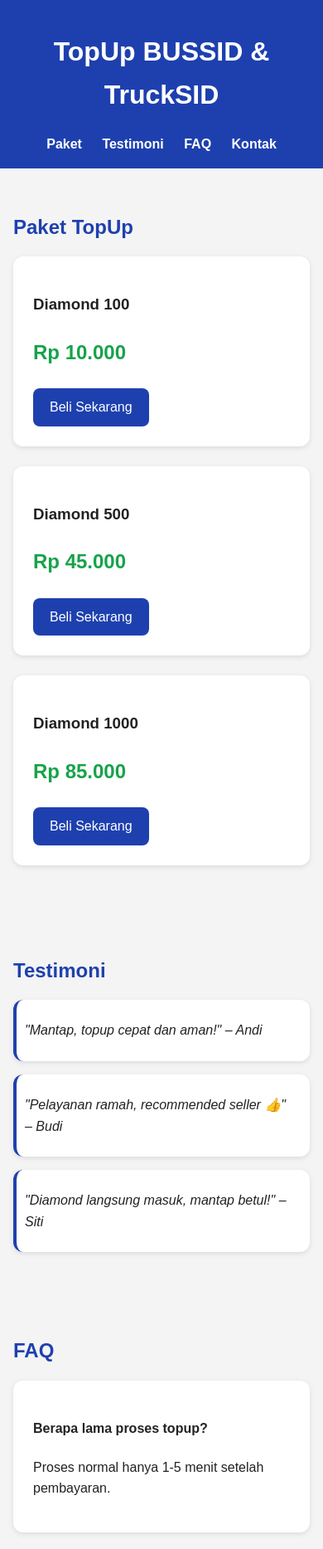
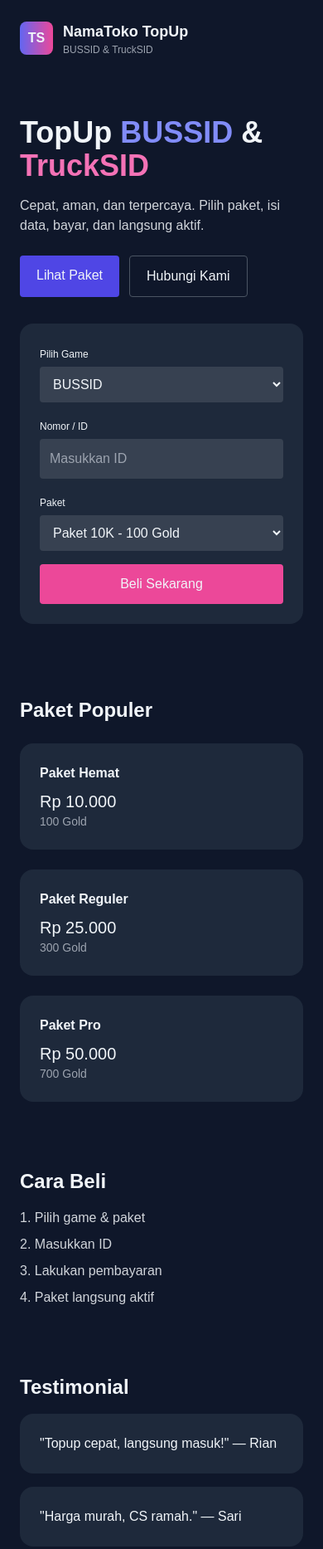
Before and after one commit to konchils-404/konchils-404, a plain HTML site: page index.html in a window 390 px wide. Shown: the top 1867 px of the page at 83% size. Drawn offline with nearby package versions, Linux system fonts and the light colour scheme.

Commit message:
Update index.html

```diff
--- a/index.html
+++ b/index.html
@@ -1,141 +1,126 @@
-<!DOCTYPE html>
+<!doctype html>
 <html lang="id">
 <head>
-  <meta charset="UTF-8" />
-  <meta name="viewport" content="width=device-width, initial-scale=1.0"/>
-  <title>TopUp BUSSID & TruckSID</title>
+  <meta charset="utf-8" />
+  <meta name="viewport" content="width=device-width,initial-scale=1" />
+  <title>TopUp BUSSID & TruckSID — NamaToko</title>
+  <meta name="description" content="Layanan topup BUSSID & TruckSID cepat, aman, dan terpercaya." />
+  <link href="https://cdn.jsdelivr.net/npm/tailwindcss@2.2.19/dist/tailwind.min.css" rel="stylesheet">
   <style>
-    body {
-      margin: 0;
-      font-family: "Poppins", sans-serif;
-      background: #f4f4f4;
-      color: #222;
-      line-height: 1.6;
-    }
-    header {
-      background: #1e40af;
-      color: #fff;
-      padding: 1rem;
-      text-align: center;
-    }
-    nav a {
-      margin: 0 10px;
-      color: #fff;
-      text-decoration: none;
-      font-weight: 600;
-    }
-    section {
-      padding: 2rem 1rem;
-      max-width: 900px;
-      margin: auto;
-    }
-    h2 {
-      color: #1e40af;
-      margin-bottom: 1rem;
-    }
-    .card {
-      background: #fff;
-      border-radius: 12px;
-      padding: 1.5rem;
-      margin-bottom: 1.5rem;
-      box-shadow: 0 2px 6px rgba(0,0,0,0.1);
-    }
-    .price {
-      font-size: 1.5rem;
-      font-weight: bold;
-      color: #16a34a;
-    }
-    .btn {
-      display: inline-block;
-      background: #1e40af;
-      color: #fff;
-      padding: 10px 20px;
-      border-radius: 8px;
-      text-decoration: none;
-      transition: 0.2s;
-    }
-    .btn:hover {
-      background: #2563eb;
-    }
-    footer {
-      background: #1e40af;
-      color: #fff;
-      text-align: center;
-      padding: 1rem;
-      margin-top: 2rem;
-    }
-    .testi {
-      font-style: italic;
-      border-left: 4px solid #1e40af;
-      padding-left: 10px;
-      margin-bottom: 1rem;
-    }
+    body { background-color:#0f172a; color:#f1f5f9; font-family: 'Poppins', sans-serif; }
+    .card { background-color:#1e293b; border-radius:1rem; padding:1.5rem; transition:.2s; }
+    .card:hover { transform:translateY(-4px); box-shadow:0 6px 20px rgba(0,0,0,0.4); }
   </style>
 </head>
 <body>
-  <header>
-    <h1>TopUp BUSSID & TruckSID</h1>
-    <nav>
+  <header class="max-w-6xl mx-auto p-6 flex items-center justify-between">
+    <div class="flex items-center gap-3">
+      <div class="w-10 h-10 rounded-lg bg-gradient-to-r from-indigo-500 to-pink-500 flex items-center justify-center font-bold">TS</div>
+      <div>
+        <div class="text-lg font-semibold">NamaToko TopUp</div>
+        <div class="text-xs text-gray-400">BUSSID & TruckSID</div>
+      </div>
+    </div>
+    <nav class="hidden md:flex gap-6 text-sm text-gray-300">
       <a href="#paket">Paket</a>
-      <a href="#testi">Testimoni</a>
+      <a href="#cara">Cara Beli</a>
+      <a href="#testi">Testi</a>
       <a href="#faq">FAQ</a>
-      <a href="#kontak">Kontak</a>
+      <a href="#contact" class="bg-indigo-600 px-4 py-2 rounded">Pesan</a>
     </nav>
   </header>
 
-  <section id="paket">
-    <h2>Paket TopUp</h2>
+  <main class="max-w-6xl mx-auto px-6">
+    <section class="py-12 grid md:grid-cols-2 gap-8 items-center">
+      <div>
+        <h1 class="text-4xl font-bold">TopUp <span class="text-indigo-400">BUSSID</span> & <span class="text-pink-400">TruckSID</span></h1>
+        <p class="mt-4 text-gray-300">Cepat, aman, dan terpercaya. Pilih paket, isi data, bayar, dan langsung aktif.</p>
+        <div class="mt-6 flex gap-3">
+          <a href="#paket" class="bg-indigo-600 px-5 py-3 rounded">Lihat Paket</a>
+          <a href="#contact" class="border border-gray-600 px-5 py-3 rounded">Hubungi Kami</a>
+        </div>
+      </div>
+
+      <form class="card space-y-4">
+        <div>
+          <label class="text-xs">Pilih Game</label>
+          <select class="w-full mt-1 p-3 rounded bg-gray-700">
+            <option>BUSSID</option>
+            <option>TruckSID</option>
+          </select>
+        </div>
+        <div>
+          <label class="text-xs">Nomor / ID</label>
+          <input type="text" placeholder="Masukkan ID" class="w-full mt-1 p-3 rounded bg-gray-700" />
+        </div>
+        <div>
+          <label class="text-xs">Paket</label>
+          <select class="w-full mt-1 p-3 rounded bg-gray-700">
+            <option>Paket 10K - 100 Gold</option>
+            <option>Paket 25K - 300 Gold</option>
+            <option>Paket 50K - 700 Gold</option>
+          </select>
+        </div>
+        <button type="button" class="w-full bg-pink-500 p-3 rounded">Beli Sekarang</button>
+      </form>
+    </section>
+
+    <section id="paket" class="py-10">
+      <h2 class="text-2xl font-bold">Paket Populer</h2>
+      <div class="mt-6 grid sm:grid-cols-2 lg:grid-cols-3 gap-6">
         <div class="card">
-      <h3>Diamond 100</h3>
-      <p class="price">Rp 10.000</p>
-      <a href="#kontak" class="btn">Beli Sekarang</a>
+          <div class="font-semibold">Paket Hemat</div>
+          <div class="mt-2 text-xl">Rp 10.000</div>
+          <p class="text-sm text-gray-400">100 Gold</p>
         </div>
         <div class="card">
-      <h3>Diamond 500</h3>
-      <p class="price">Rp 45.000</p>
-      <a href="#kontak" class="btn">Beli Sekarang</a>
+          <div class="font-semibold">Paket Reguler</div>
+          <div class="mt-2 text-xl">Rp 25.000</div>
+          <p class="text-sm text-gray-400">300 Gold</p>
         </div>
         <div class="card">
-      <h3>Diamond 1000</h3>
-      <p class="price">Rp 85.000</p>
-      <a href="#kontak" class="btn">Beli Sekarang</a>
+          <div class="font-semibold">Paket Pro</div>
+          <div class="mt-2 text-xl">Rp 50.000</div>
+          <p class="text-sm text-gray-400">700 Gold</p>
+        </div>
       </div>
     </section>
 
-  <section id="testi">
-    <h2>Testimoni</h2>
-    <div class="card testi">"Mantap, topup cepat dan aman!" – Andi</div>
-    <div class="card testi">"Pelayanan ramah, recommended seller 👍" – Budi</div>
-    <div class="card testi">"Diamond langsung masuk, mantap betul!" – Siti</div>
+    <section id="cara" class="py-10">
+      <h2 class="text-2xl font-bold">Cara Beli</h2>
+      <ol class="mt-4 list-decimal list-inside text-gray-300 space-y-2">
+        <li>Pilih game & paket</li>
+        <li>Masukkan ID</li>
+        <li>Lakukan pembayaran</li>
+        <li>Paket langsung aktif</li>
+      </ol>
     </section>
 
-  <section id="faq">
-    <h2>FAQ</h2>
-    <div class="card">
-      <h4>Berapa lama proses topup?</h4>
-      <p>Proses normal hanya 1-5 menit setelah pembayaran.</p>
-    </div>
-    <div class="card">
-      <h4>Apa metode pembayarannya?</h4>
-      <p>Kami mendukung transfer bank, e-wallet (Dana, OVO, Gopay), dan pulsa.</p>
-    </div>
-    <div class="card">
-      <h4>Apakah aman?</h4>
-      <p>Tentu, semua transaksi 100% aman dan terpercaya.</p>
+    <section id="testi" class="py-10">
+      <h2 class="text-2xl font-bold">Testimonial</h2>
+      <div class="mt-4 space-y-4">
+        <div class="card">"Topup cepat, langsung masuk!" — Rian</div>
+        <div class="card">"Harga murah, CS ramah." — Sari</div>
+        <div class="card">"Langsung aktif, mantap." — Budi</div>
       </div>
     </section>
 
-  <section id="kontak">
-    <h2>Kontak</h2>
-    <div class="card">
-      <p>Hubungi admin untuk order:</p>
-      <p>📱 WhatsApp: <a href="https://wa.me/6281234567890" target="_blank">+62 812-3456-7890</a></p>
-      <p>📧 Email: support@konchils.xyz</p>
+    <section id="faq" class="py-10">
+      <h2 class="text-2xl font-bold">FAQ</h2>
+      <div class="mt-4 space-y-3">
+        <div class="card"><b>Berapa lama aktivasi?</b><br>1-5 menit.</div>
+        <div class="card"><b>Metode pembayaran?</b><br>E-wallet, bank, pulsa.</div>
+        <div class="card"><b>Paket tidak masuk?</b><br>Hubungi CS.</div>
       </div>
     </section>
 
-  <footer>
-    <p>&copy; 2025 Konchils TopUp. All Rights Reserved.</p>
-  </footer>
+    <section id="contact" class="py-10">
+      <h2 class="text-2xl font-bold">Kontak</h2>
+      <p class="mt-2">WhatsApp: <a href="#" class="text-indigo-400">0812-XXXX-XXXX</a></p>
+      <p>Email: <a href="#" class="text-indigo-400">support@namatoko.id</a></p>
+    </section>
+  </main>
+
+  <footer class="mt-12 border-t border-gray-700 py-6 text-center text-sm text-gray-400">© 2025 NamaToko</footer>
 </body>
 </html>
```
Lines whose indentation alone changed are shown as unchanged.
